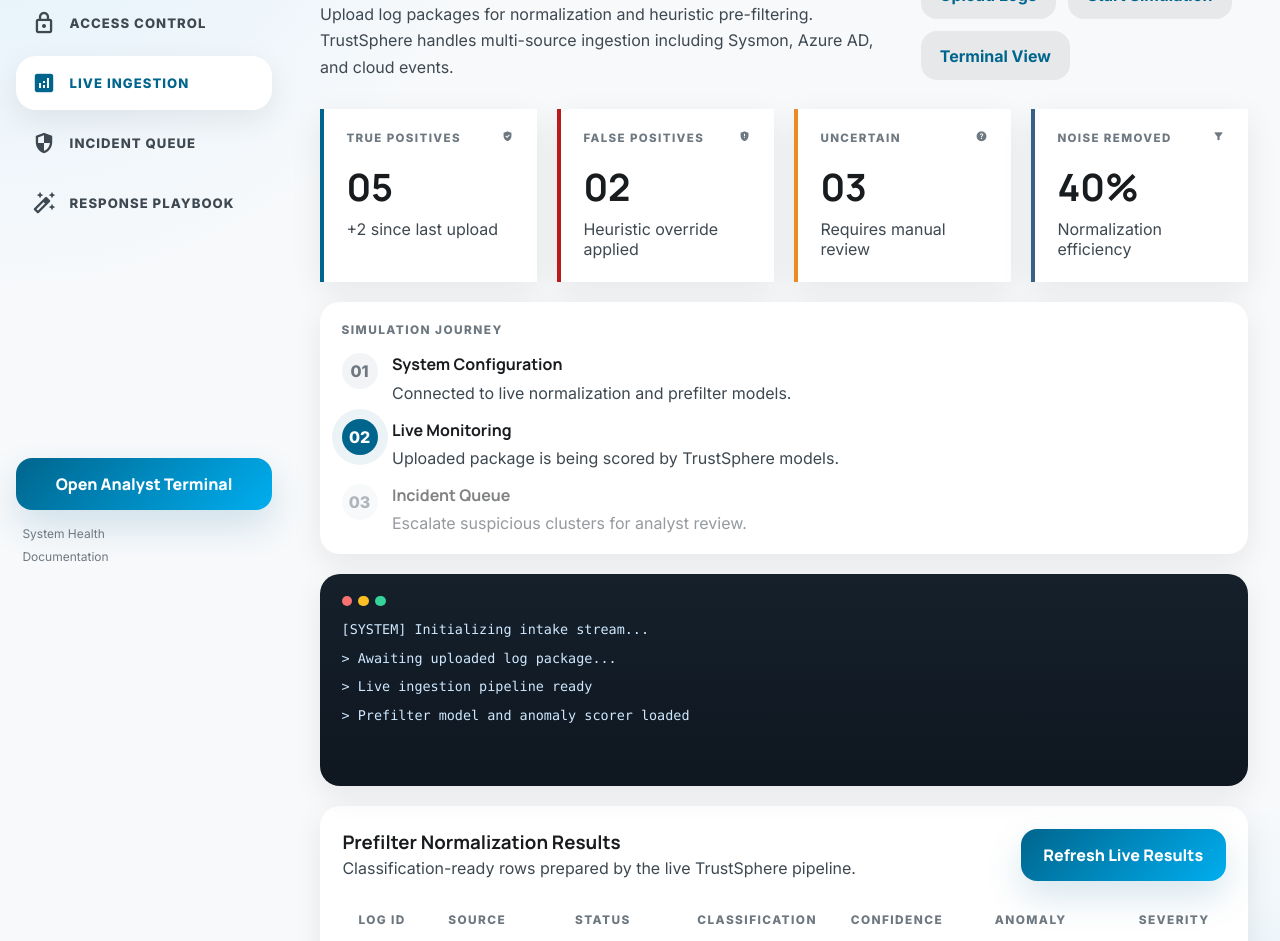
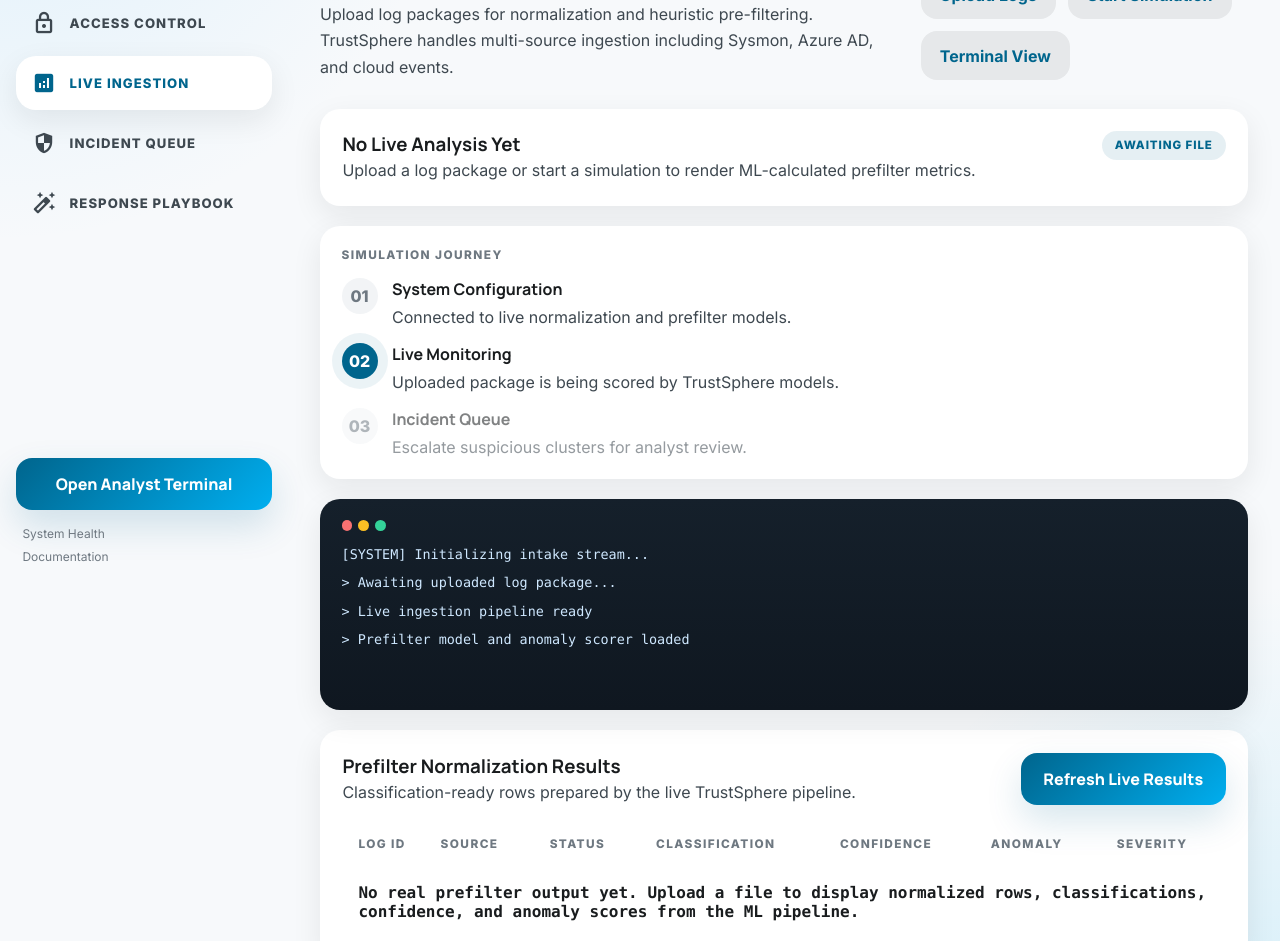
Before and after one commit to sadiasakharkar/TrustSphere-SOC, a Next.js app in the folder frontend/: page /monitoring in a window 1280 px wide. Shown: the part 220-1161 px from the top of the page. Built offline with nearby package versions, Linux system fonts and the light colour scheme.

Commit message:
Remove live ingestion fallback displays

```diff
--- a/frontend/app/monitoring/page.js
+++ b/frontend/app/monitoring/page.js
@@ -4,7 +4,6 @@
 import Link from "next/link";
 import AppShell from "@/components/AppShell";
 import MaterialIcon from "@/components/MaterialIcon";
-import { monitoringStats as fallbackStats, normalizedRows as fallbackRows } from "@/lib/data";
 import { saveLiveAnalysis } from "@/lib/liveAnalysis";
 
 function classificationTone(name) {
@@ -25,8 +24,8 @@
   const [selectedFile, setSelectedFile] = useState("");
   const [loading, setLoading] = useState(false);
   const [error, setError] = useState("");
-  const [stats, setStats] = useState(fallbackStats);
-  const [rows, setRows] = useState(fallbackRows);
+  const [stats, setStats] = useState([]);
+  const [rows, setRows] = useState([]);
   const [terminalLines, setTerminalLines] = useState(defaultTerminal);
 
   async function handleSimulation() {
@@ -40,8 +39,8 @@
       }
       saveLiveAnalysis(data);
       setSelectedFile(data.fileName || "Simulation");
-      setStats(data.stats || fallbackStats);
-      setRows(data.rows || fallbackRows);
+      setStats(data.stats || []);
+      setRows(data.rows || []);
       setTerminalLines(data.terminal || defaultTerminal);
     } catch (simulationError) {
       setError(simulationError.message || "Unable to run simulation.");
@@ -67,8 +66,8 @@
         throw new Error(data.error || "Unable to process uploaded logs.");
       }
       saveLiveAnalysis(data);
-      setStats(data.stats || fallbackStats);
-      setRows(data.rows || fallbackRows);
+      setStats(data.stats || []);
+      setRows(data.rows || []);
       setTerminalLines(data.terminal || defaultTerminal);
     } catch (uploadError) {
       setError(uploadError.message || "Unable to process uploaded logs.");
@@ -130,6 +129,7 @@
         </section>
       ) : null}
 
+      {stats.length ? (
         <section className="stats-grid">
           {stats.map((stat) => (
             <article key={stat.label} className="stat-card" style={{ "--accent": stat.accent }}>
@@ -142,6 +142,17 @@
             </article>
           ))}
         </section>
+      ) : (
+        <section className="wide-card selected-file-banner">
+          <div className="card-header compact">
+            <div>
+              <h3>No Live Analysis Yet</h3>
+              <p>Upload a log package or start a simulation to render ML-calculated prefilter metrics.</p>
+            </div>
+            <span className="pill">Awaiting File</span>
+          </div>
+        </section>
+      )}
 
       <section className="content-grid side-only">
         <aside className="side-column">
@@ -208,7 +219,8 @@
               </tr>
             </thead>
             <tbody>
-              {rows.map((row) => (
+              {rows.length ? (
+                rows.map((row) => (
                   <tr key={row.id}>
                     <td className="mono">{row.id}</td>
                     <td>{row.source}</td>
@@ -230,7 +242,15 @@
                     </td>
                     <td>{row.severity}</td>
                   </tr>
-              ))}
+                ))
+              ) : (
+                <tr>
+                  <td className="mono" colSpan="7">
+                    No real prefilter output yet. Upload a file to display normalized rows, classifications,
+                    confidence, and anomaly scores from the ML pipeline.
+                  </td>
+                </tr>
+              )}
             </tbody>
           </table>
         </div>
```
Also changed, not shown: frontend/app/terminal/page.js (+7 -8 lines). Lines whose indentation alone changed are shown as unchanged.
